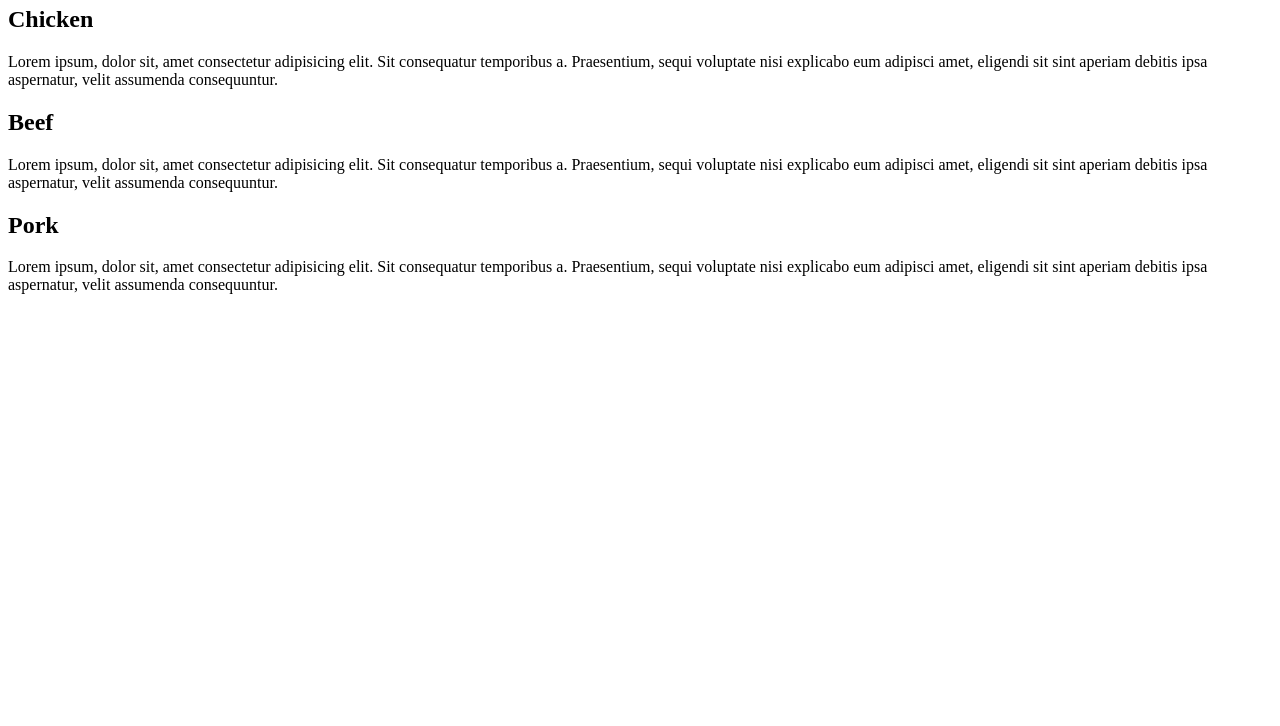
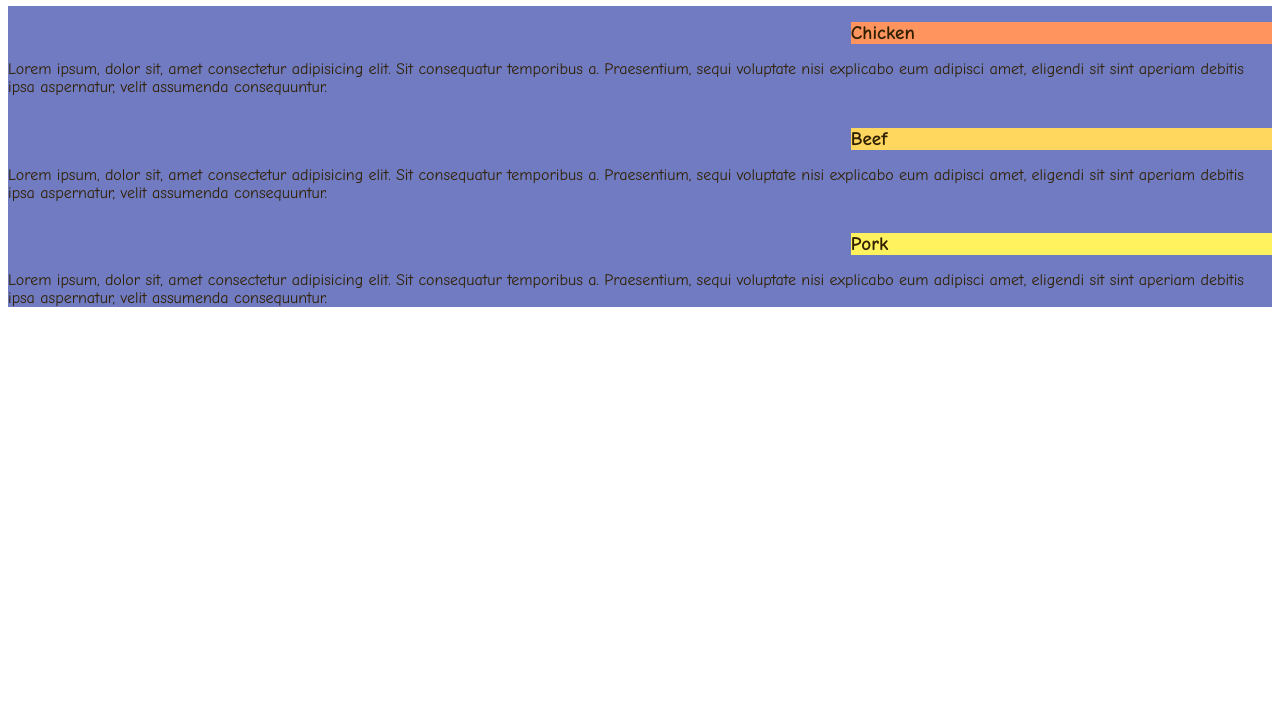
Before and after one commit to liammccall/coursera-practice, a plain HTML site: page mod2-assignment/index.html in a window 1280 px wide. Shown: the part 74-800 px from the top of the page. Drawn offline with Linux system fonts and the light colour scheme.

Commit message:
fixed the link

```diff
--- a/mod2-assignment/index.html
+++ b/mod2-assignment/index.html
@@ -2,8 +2,9 @@
 <html>
 <head>
 	<meta charset="utf-8">
+	<meta name="viewport" content="width=device-width, initial-scale=1">
 	<title>Our Menu</title>
-	<link rel="stylesheet" type="text/css">
+	<link rel="stylesheet" type="text/css" href="styles.css">
 </head>
 <body>
 	<h1>Our Menu</h1>
--- a/mod2-assignment/stylesheet.css
+++ b/mod2-assignment/styles.css
@@ -9,6 +9,10 @@ h2{
 	border-width: 3px;
 	font-size: 1.2em;
 	float: right;
+}
+
+p{
+	clear: right;
 }
 
 div{
```
